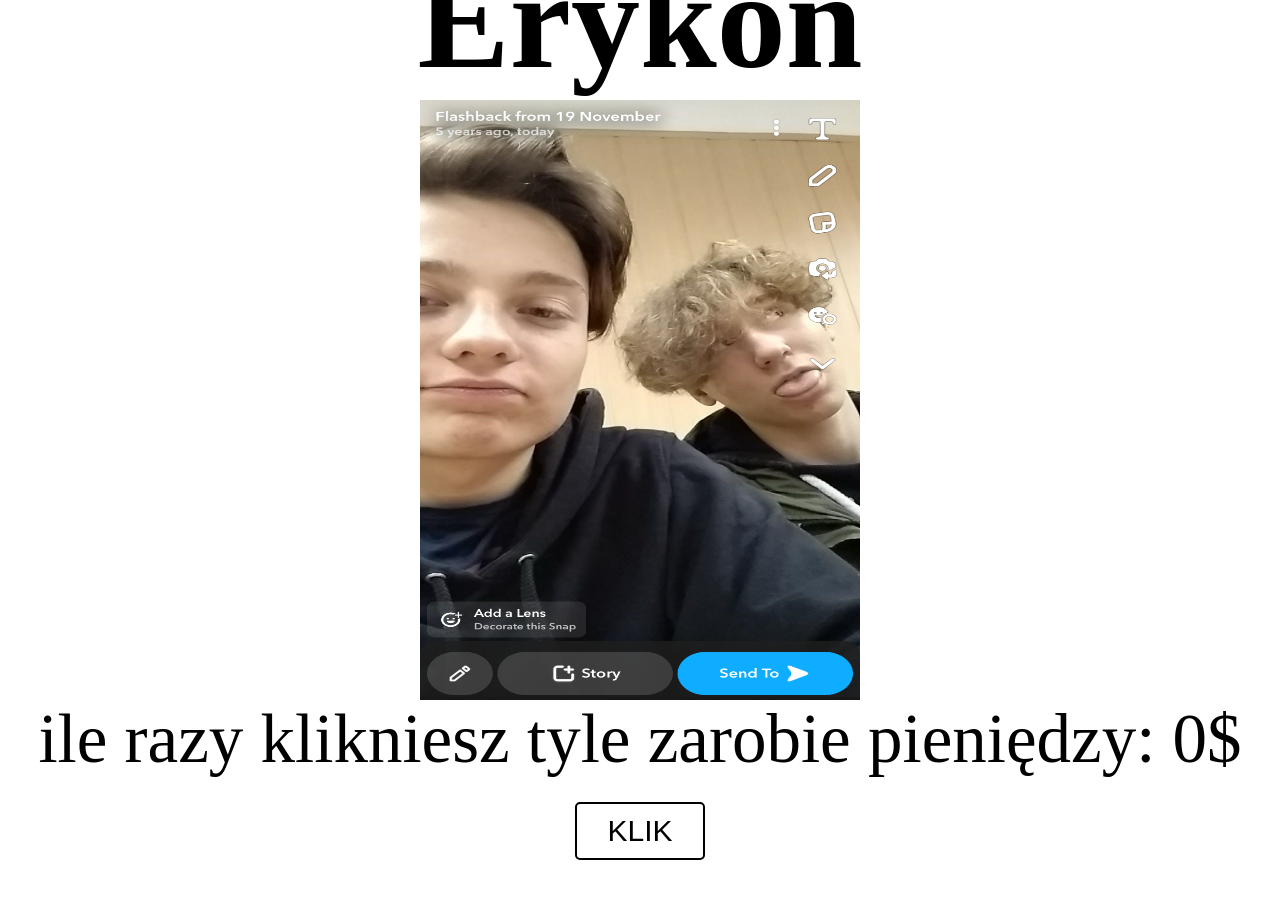
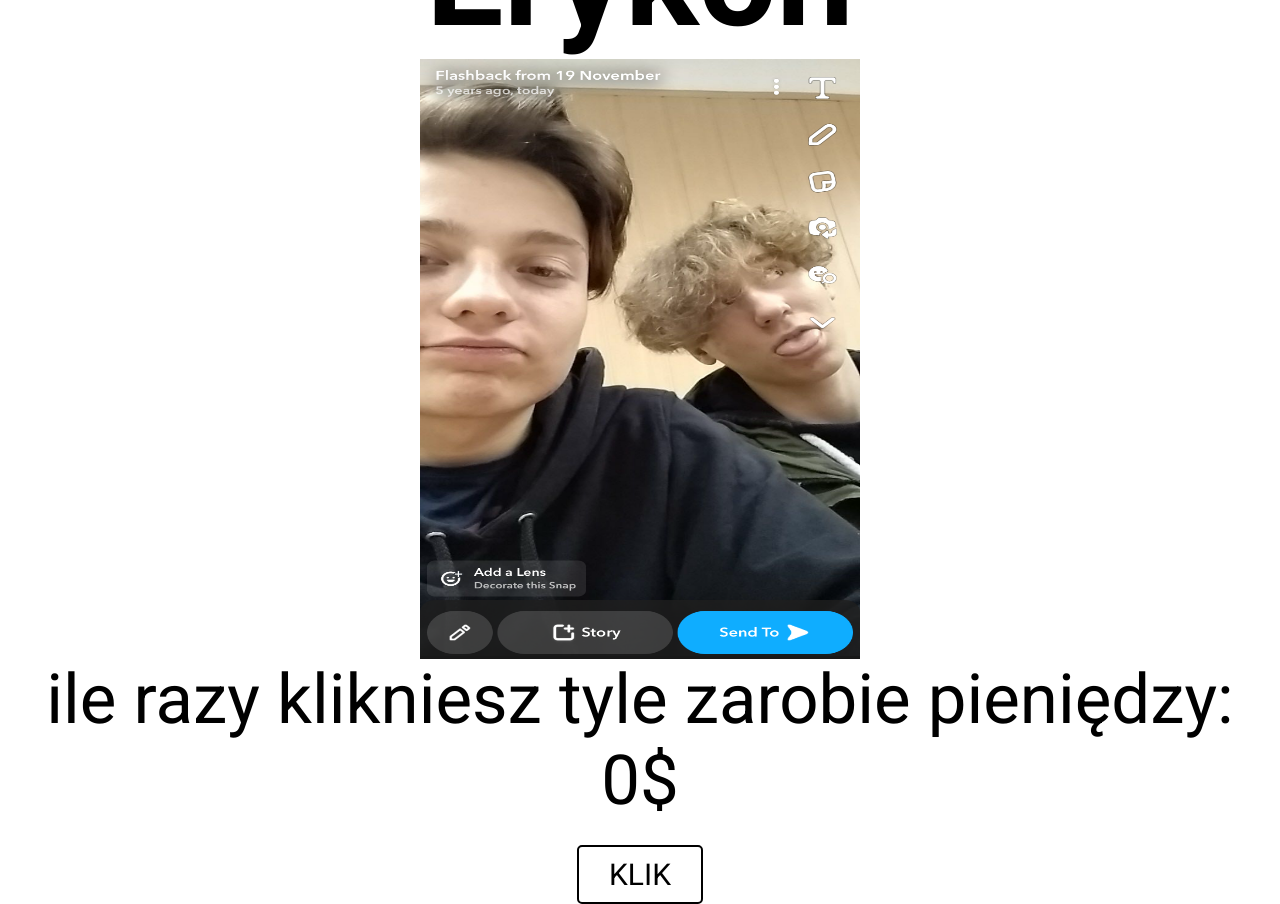
Before and after one commit to Konradb211/erykon, a Next.js app: page / in a window 1280 px wide. Before the commit the page ends 860 px from the top, so only its background shows below. Built offline with nearby package versions, Linux system fonts and the light colour scheme.

Commit message:
Pull, push - eryk branch

```diff
--- a/src/app/globals.css
+++ b/src/app/globals.css
@@ -1,4 +1,7 @@
+@import url('https://fonts.googleapis.com/css2?family=Roboto:ital,wght@0,100;0,300;0,400;0,500;0,700;0,900;1,100;1,300;1,400;1,500;1,700;1,900&display=swap');
+
 * {
+	font-family:'Roboto', sans-serif;
 	box-sizing: border-box;
 	padding: 0;
 	margin: 0;
--- a/src/app/page.tsx
+++ b/src/app/page.tsx
@@ -19,6 +19,7 @@
 					className={styles.button}>
 					Klik
 				</button>
+				{moneyCount == 69 && <p>hehe</p>}
 			</div>
 		</main>
 	)
```
Also changed, not shown: package.json (+4 -4 lines), 1 other file (tests, documents, lock files or other folders).
